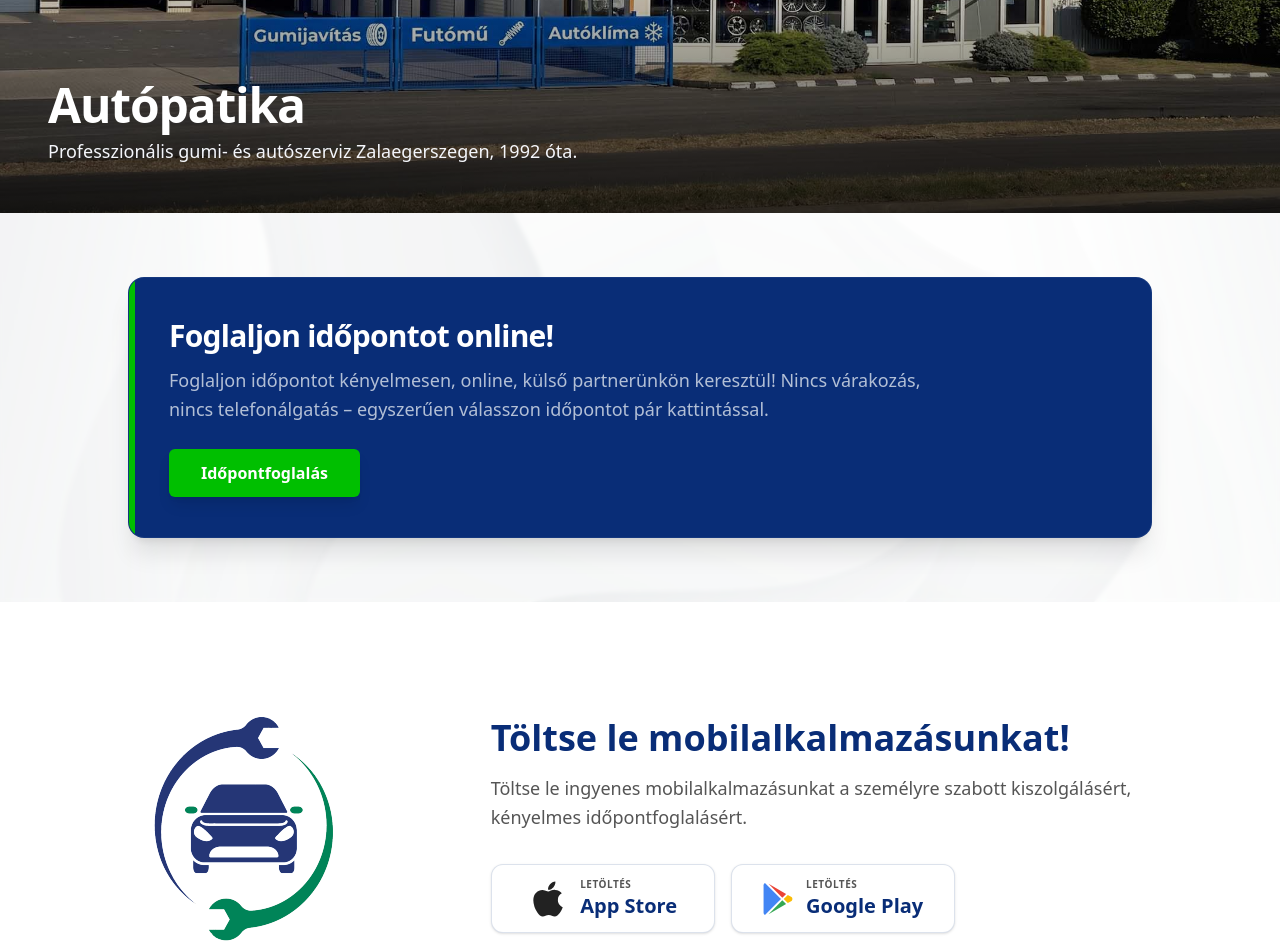
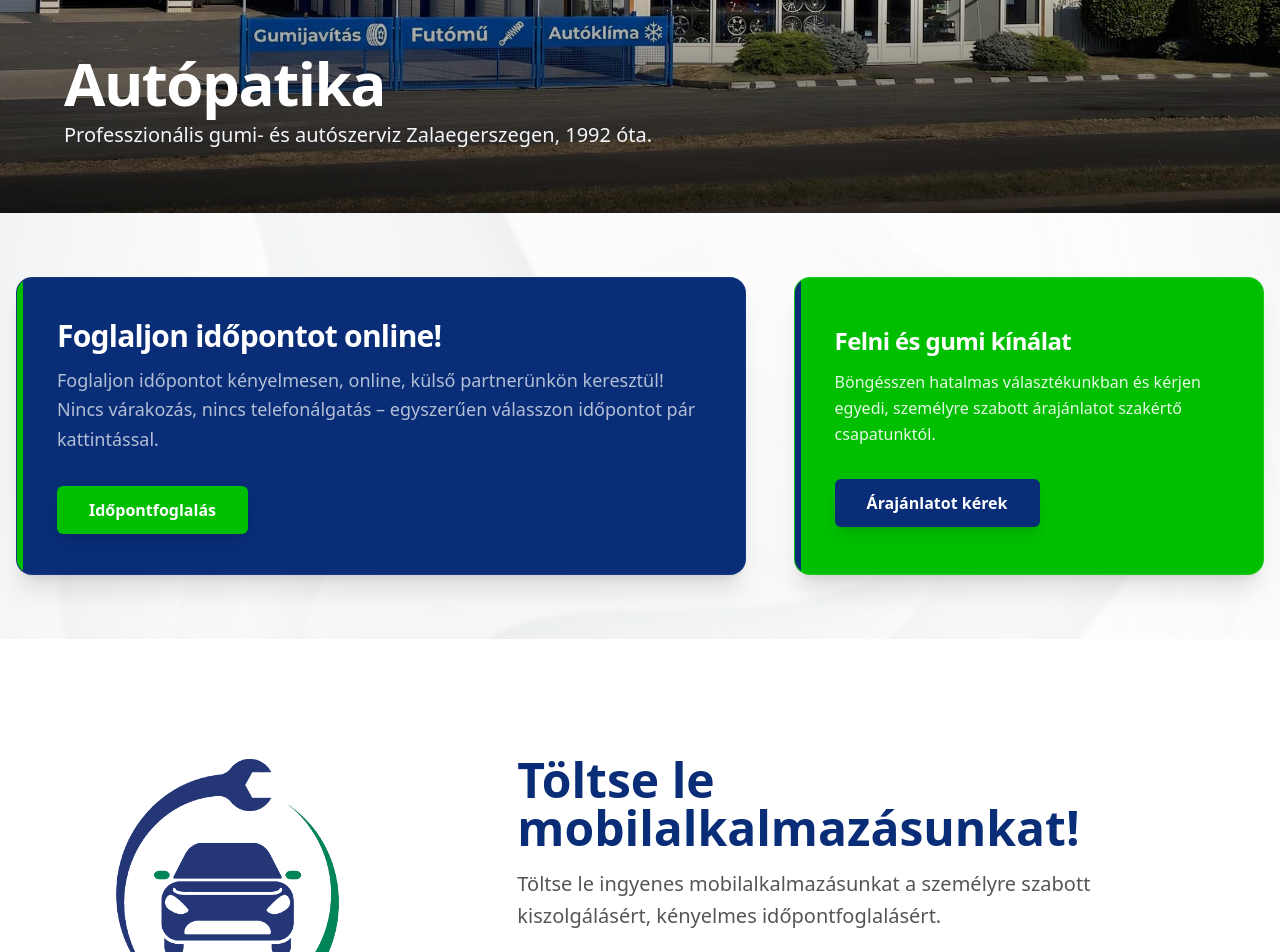
Before and after one commit to richardszb/autopatika-vercel, a Next.js app: page / in a window 1280 px wide. Shown: the part 400-1352 px from the top of the page. Built offline with nearby package versions, Linux system fonts and the light colour scheme.

Commit message:
Added new felnitrader.hu outside link option for wheels and tires.

```diff
--- a/src/app/page.tsx
+++ b/src/app/page.tsx
@@ -17,31 +17,35 @@ export default function Home() {
 
                 <div className="absolute bottom-0 left-0 w-full h-[60%] bg-linear-to-t from-black/80 to-transparent"></div>
 
-                <div className="absolute bottom-0 left-0 w-full p-8 md:p-12 z-10">
-                    <div className="max-w-7xl mx-auto text-white">
-                        <h1 className="text-4xl md:text-5xl font-bold tracking-tight mb-2">
+                <div className="absolute bottom-0 left-0 w-full p-8 md:p-12 xl:p-16 z-10">
+                    <div className="text-white">
+                        <h1 className="text-4xl md:text-5xl xl:text-6xl font-bold tracking-tight mb-2">
                             Autópatika
                         </h1>
-                        <p className="text-lg text-brand-lightgray max-w-2xl">
+                        <p className="text-lg xl:text-xl text-brand-lightgray max-w-2xl">
                             Professzionális gumi- és autószerviz Zalaegerszegen, 1992 óta.
                         </p>
                     </div>
                 </div>
             </section>
 
-            {/* 2. Időpontfoglalás szekció */}
+            {/* 2. Időpontfoglalás és Ajánlatkérés szekció */}
             <section className="relative py-12 md:py-16 px-4 bg-[url('/media/feherhatter.jpg')] bg-cover bg-center">
                 <div className="absolute inset-0 bg-white/40 backdrop-blur-[2px]"></div>
-                <div className="relative max-w-5xl mx-auto">
-                    <div className="bg-brand-darkblue rounded-2xl shadow-xl p-6 md:p-10 border border-white/5 relative overflow-hidden group">
+
+                <div className="relative max-w-screen-2xl mx-auto grid grid-cols-1 lg:grid-cols-5 gap-6 md:gap-8 lg:gap-12">
+
+                    {/* Fődolog: Időpontfoglalás */}
+                    <div className="lg:col-span-3 bg-brand-darkblue rounded-2xl shadow-xl p-6 md:p-10 border border-white/5 relative overflow-hidden group flex flex-col justify-center">
                         <div className="absolute top-0 left-0 w-1.5 h-full bg-brand-green"></div>
-                        <div className="max-w-3xl relative z-10">
+                        <div className="relative z-10">
                             <h2 className="text-2xl md:text-3xl font-bold text-white mb-3 tracking-tight">
                                 Foglaljon időpontot online!
                             </h2>
-                            <p className="text-brand-lilac mb-6 text-base md:text-lg leading-relaxed opacity-90">
+                            <p className="text-brand-lilac mb-8 text-base md:text-lg leading-relaxed opacity-90">
                                 Foglaljon időpontot kényelmesen, online, külső partnerünkön keresztül! Nincs várakozás, nincs telefonálgatás – egyszerűen válasszon időpontot pár kattintással.
                             </p>
+                            <div>
                                 <a
                                     href="https://gumiszervizem.hu/szervizek/autopatika/"
                                     target="_blank"
@@ -53,19 +57,44 @@ export default function Home() {
                             </div>
                         </div>
                     </div>
+
+                    {/* Másodlagos: Ajánlatkérés */}
+                    <div className="lg:col-span-2 bg-brand-green rounded-2xl shadow-xl p-6 md:p-10 border border-white/10 relative overflow-hidden group flex flex-col justify-center transition-shadow duration-300 hover:shadow-2xl">
+                        <div className="absolute top-0 left-0 w-1.5 h-full bg-brand-darkblue"></div>
+                        <div className="relative z-10">
+                            <h3 className="text-2xl font-bold text-white mb-3 tracking-tight">
+                                Felni és gumi kínálat
+                            </h3>
+                            <p className="text-white/90 mb-8 text-base leading-relaxed">
+                                Böngésszen hatalmas választékunkban és kérjen egyedi, személyre szabott árajánlatot szakértő csapatunktól.
+                            </p>
+                            <div>
+                                <a
+                                    href="https://felnitrader.hu/autopatika"
+                                    target="_blank"
+                                    rel="noopener noreferrer"
+                                    className="inline-block bg-brand-darkblue text-white font-bold py-3 px-8 rounded-md transition-all duration-300 shadow-lg hover:shadow-brand-darkblue/40 hover:-translate-y-1"
+                                >
+                                    Árajánlatot kérek
+                                </a>
+                            </div>
+                        </div>
+                    </div>
+
+                </div>
             </section>
 
             {/* 3. App szekció (Letöltő gombokkal) */}
             <section className="bg-white py-16 md:py-24 px-4">
-                <div className="max-w-6xl mx-auto flex flex-col md:flex-row items-center gap-12 md:gap-16">
+                <div className="max-w-screen-2xl mx-auto flex flex-col md:flex-row items-center justify-center gap-12 md:gap-16 xl:gap-32">
 
-                    <div className="w-full md:w-1/3 flex justify-center">
-                        <div className="relative w-48 h-48 md:w-64 md:h-64">
+                    <div className="w-full md:w-1/3 flex justify-center md:justify-end">
+                        <div className="relative w-48 h-48 md:w-64 md:h-64 xl:w-80 xl:h-80">
                             <Image
                                 src="/media/app_ikon.svg"
                                 alt="Autópatika mobilalkalmazás ikonja"
                                 fill
-                                sizes="(max-width: 768px) 50vw, 20vw"
+                                sizes="(max-width: 768px) 50vw, 30vw"
                                 className="object-contain"
                                 priority
                             />
@@ -73,10 +102,10 @@ export default function Home() {
                     </div>
 
                     <div className="w-full md:w-2/3 text-center md:text-left">
-                        <h2 className="text-3xl md:text-4xl font-bold text-brand-darkblue mb-4">
+                        <h2 className="text-3xl md:text-4xl xl:text-5xl font-bold text-brand-darkblue mb-4">
                             Töltse le mobilalkalmazásunkat!
                         </h2>
-                        <p className="text-brand-slate text-lg mb-8 max-w-2xl leading-relaxed">
+                        <p className="text-brand-slate text-lg xl:text-xl mb-8 max-w-2xl leading-relaxed">
                             Töltse le ingyenes mobilalkalmazásunkat a személyre szabott kiszolgálásért, kényelmes időpontfoglalásért.
                         </p>
 
```
Lines whose indentation alone changed are shown as unchanged.
